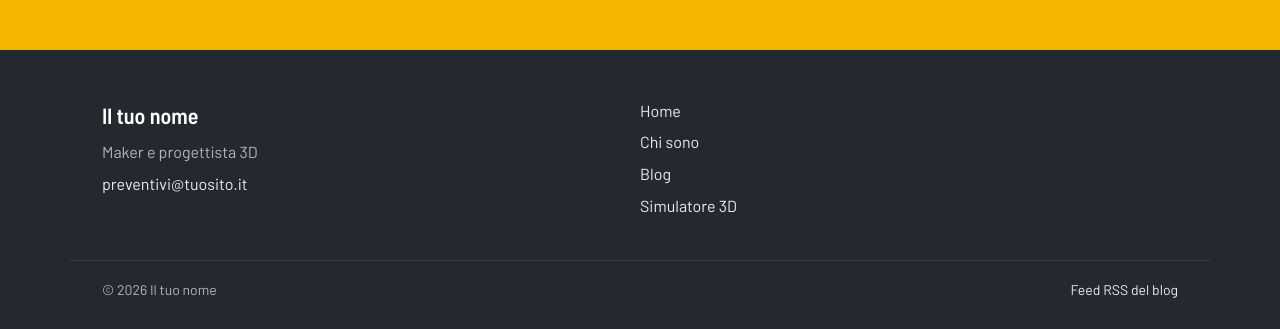
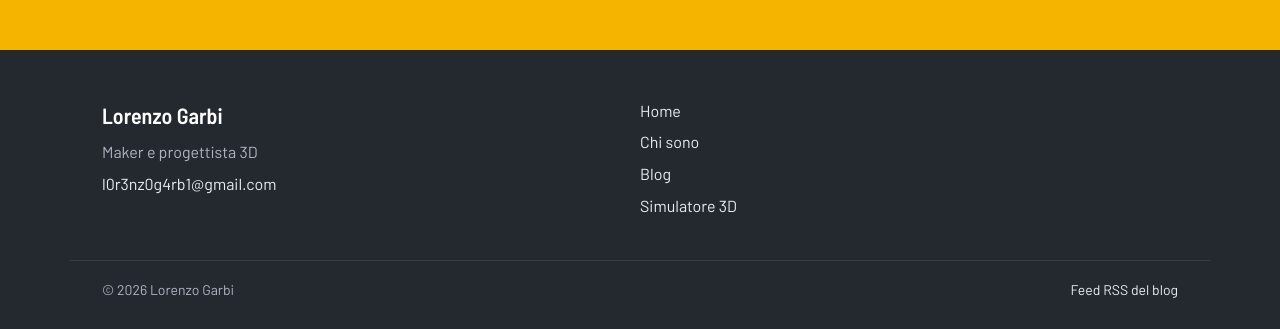
Before and after one commit to ifeldr/ifeldr.github.io, a Jekyll site: the page built from index.html, in a window 1280 px wide and 900 px high, scrolled down 1939 px. Shown: the part 568-897 px from the top of the window. Built offline with Jekyll 4.4.1, drawn with Linux system fonts in a browser that asks for light colours; some of the changed text lies outside the part shown.

Commit message:
change setting

```diff
--- a/_config.yml
+++ b/_config.yml
@@ -11,11 +11,11 @@ lang: it
 #  - Sito utente (tuonome.github.io):      url: "https://tuonome.github.io"  baseurl: ""
 #  - Sito di progetto (tuonome.github.io/repo): url: "https://tuonome.github.io"  baseurl: "/repo"
 #  - Dominio personalizzato:              url: "https://www.tuodominio.it"   baseurl: ""
-url: ""
+url: "https://ifeldr.github.io"
 baseurl: ""
 
 author:
-  name: "Il tuo nome"
+  name: "Lorenzo Garbi"
   ruolo: "Maker e progettista 3D"
   foto: ""          # es. /assets/img/foto.jpg (quadrata, almeno 600 × 600 px). Vuoto = iniziali.
 
--- a/_data/calcolatore_3d.yml
+++ b/_data/calcolatore_3d.yml
@@ -5,7 +5,7 @@
 #  I decimali si scrivono con il punto: 1.80, non 1,80.
 # ===============================================================
 
-email_preventivi: preventivi@tuosito.it   # dove arrivano le richieste di preventivo
+email_preventivi: l0r3nz0g4rb1@gmail.com   # dove arrivano le richieste di preventivo
 
 # ---------- Prezzi ----------
 costo_orario: 1.80          # € per ora di stampa (energia, usura, ammortamento)
```
